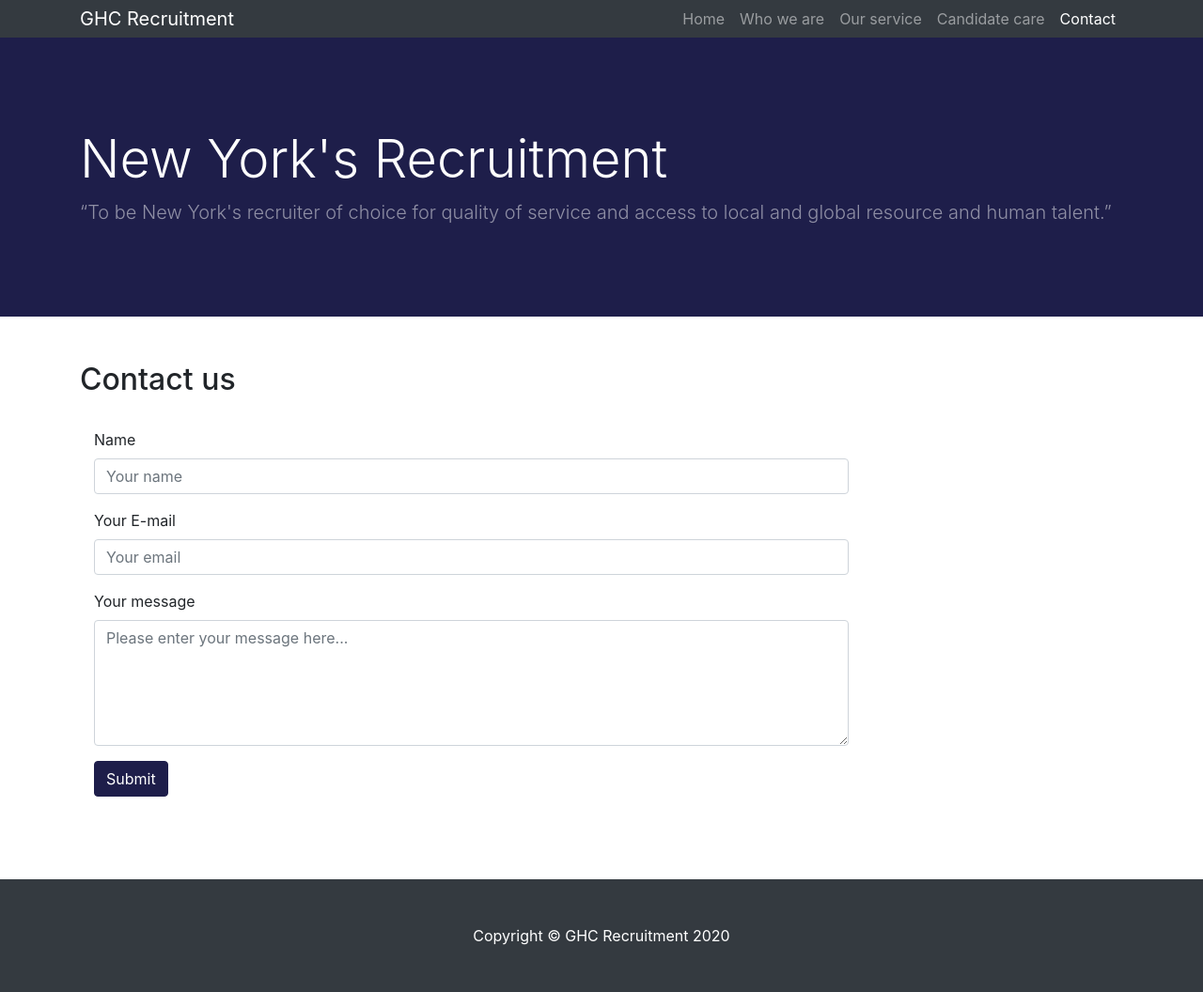
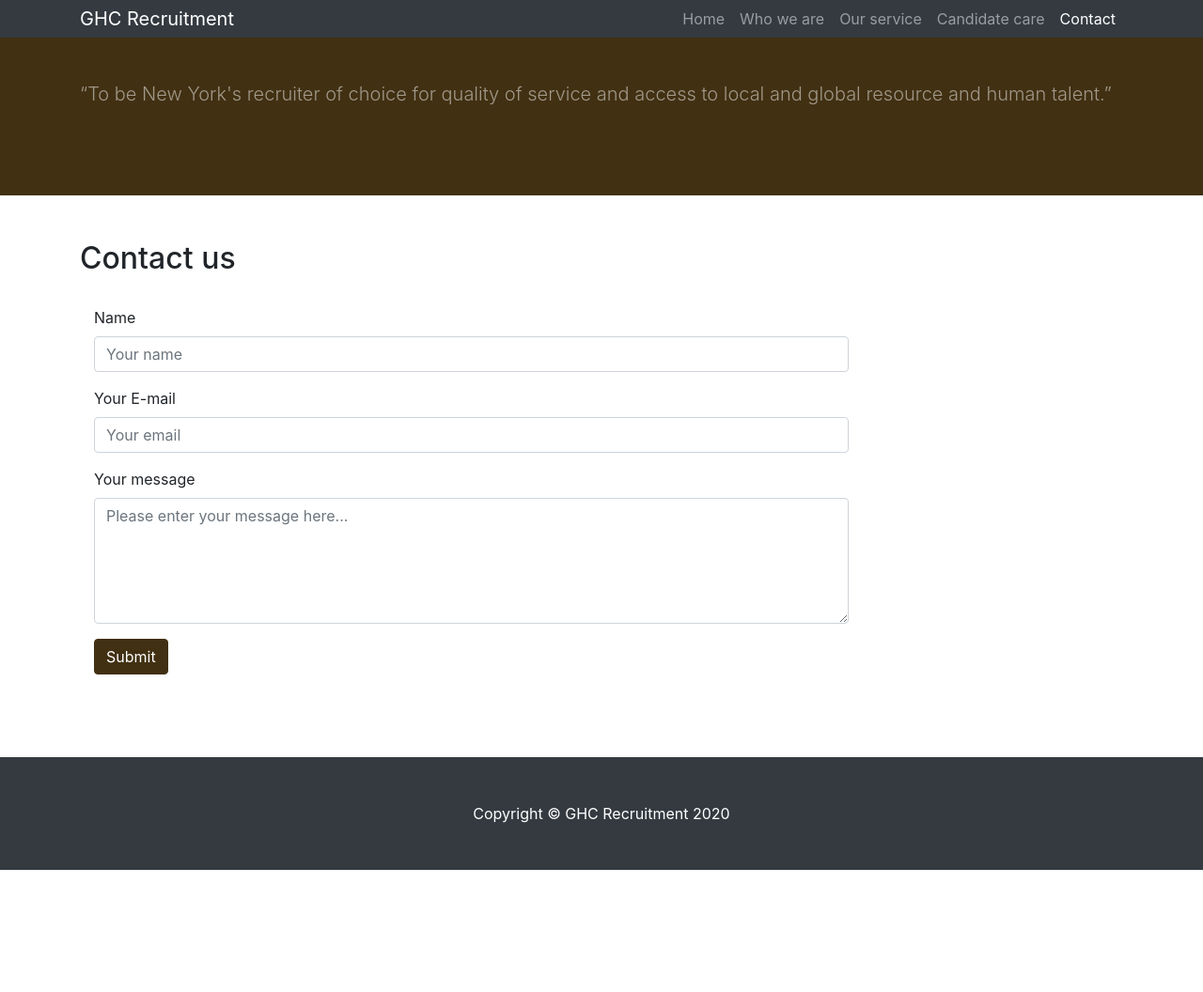
Before and after one commit to MalWalters/ghc-recruitment.github.io, a Jekyll site: the page built from _pages/contact.md, in a window 1280 px wide. Shown: the whole page at 94% size. Built offline with Jekyll 4.4.1, drawn with Linux system fonts in a browser that asks for light colours; our own code applies the rules of GitHub Pages for plain Markdown files; after the commit the page ends 926 px from its top, so only the background shows below that.

Commit message:
changing colur for header

```diff
--- a/_config.yml
+++ b/_config.yml
@@ -3,7 +3,7 @@ description: A business home page starter template for Bootstrap 4 featuring mar
 
 baseurl: /ghc-recruitment.github.io
 #color-scheme: "mediumseagreen" # the scheme can be any HEX code like "#00aa55"
-color-scheme: "#1e1e4a"
+color-scheme: "#413012"
 
 sass:
   sass_dir: /assets/css/_sass
--- a/_includes/header.html
+++ b/_includes/header.html
@@ -3,12 +3,14 @@
   <div class="container h-100">
     <div class="row h-100 align-items-center">
       <div class="col-lg-12">
+        <!--
         <h1 class="display-4 text-white mt-5 mb-2">
           New York's Recruitment
         </h1>
-        <p class="lead mb-5 text-white-50">
+      -->
+        <h2 class="lead mb-5 text-white-50">
           “To be New York's recruiter of choice for quality of service and access to local and global resource and human talent.”
-        </p>
+        </h2>
       </div>
     </div>
   </div>
```
